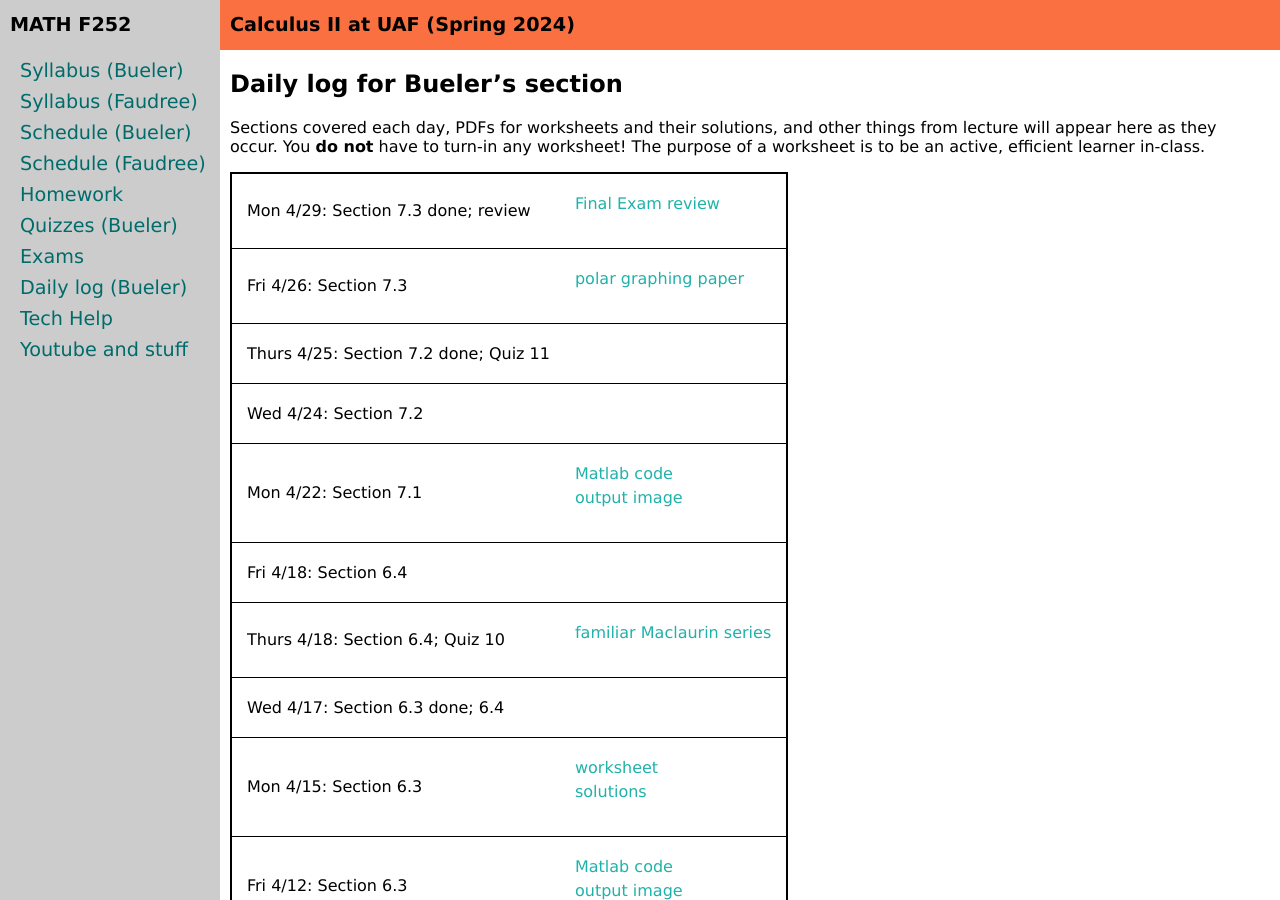
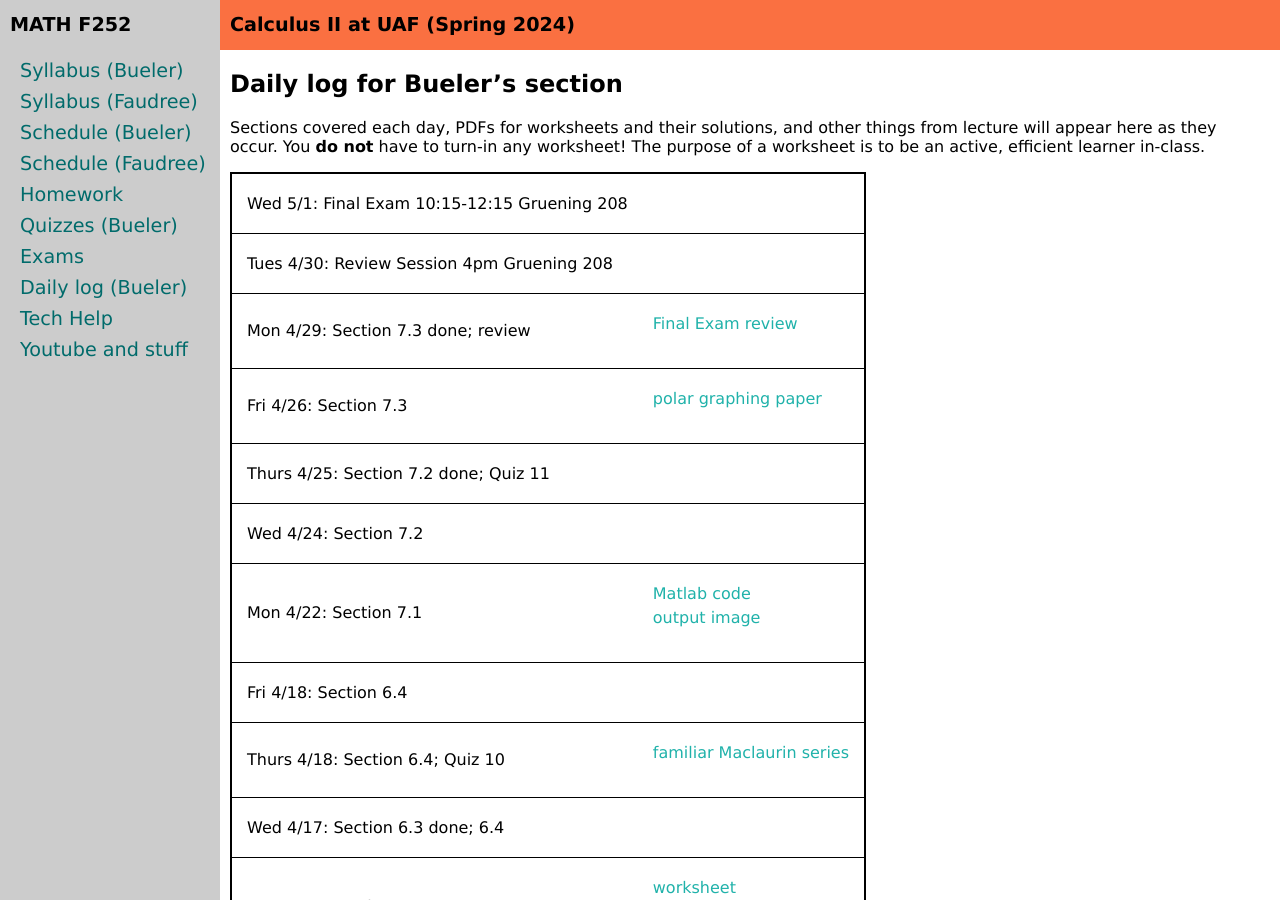
Before and after one commit to uaf-math/calc2, a Jekyll site: the page built from daily.md, in a window 1280 px wide and 900 px high. Built offline with Jekyll 4.4.1, drawn with Linux system fonts in a browser that asks for light colours.

Commit message:
review session and final on daily log

```diff
--- a/_data/daily.yml
+++ b/_data/daily.yml
@@ -1,6 +1,10 @@
 semester: Spring 2024
 home: assets/worksheets/S24
 daily:
+- name: "Final Exam 10:15-12:15 Gruening 208"
+  date: Wed 5/1
+- name: Review Session 4pm Gruening 208
+  date: Tues 4/30
 - name: Section 7.3 done; review
   date: Mon 4/29
   ext: https://uaf-math251.github.io/calc2/assets/worksheets/S24/FEreview.pdf
```
